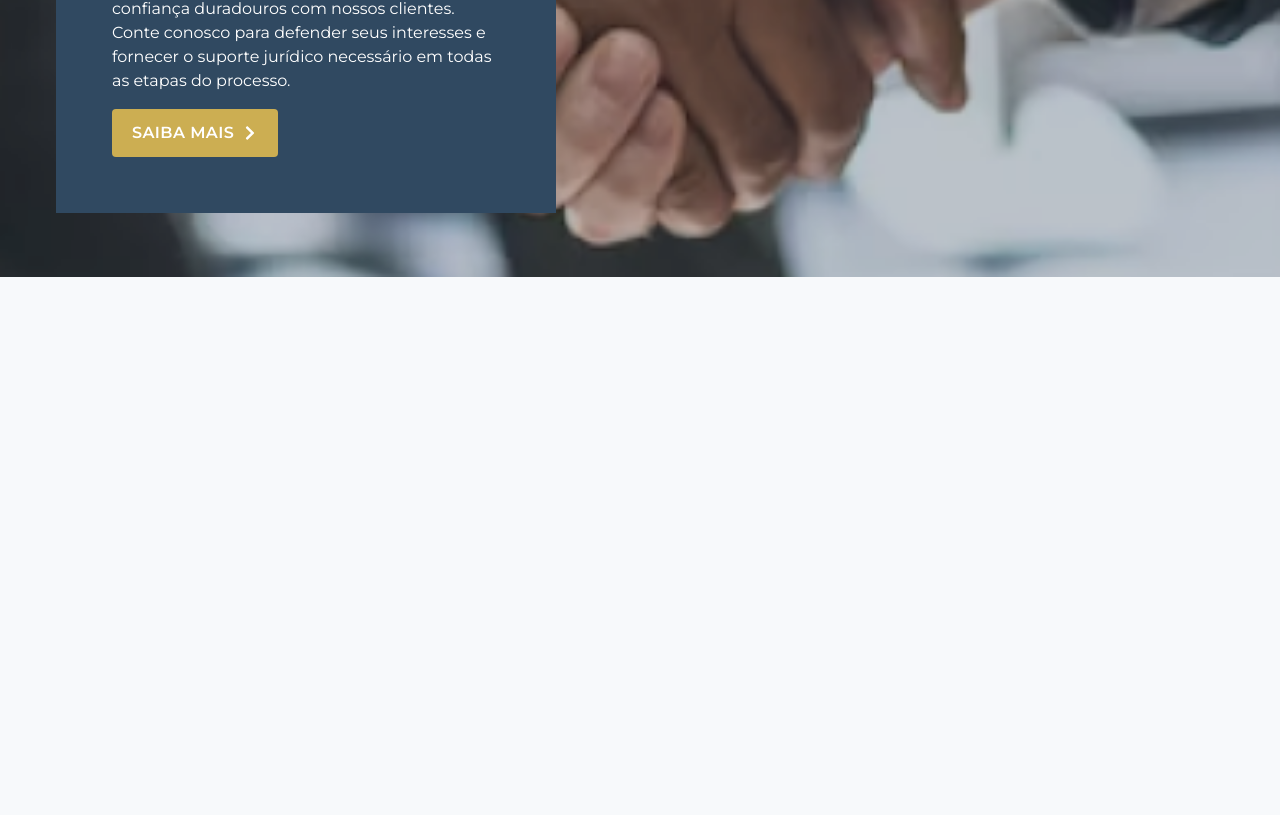
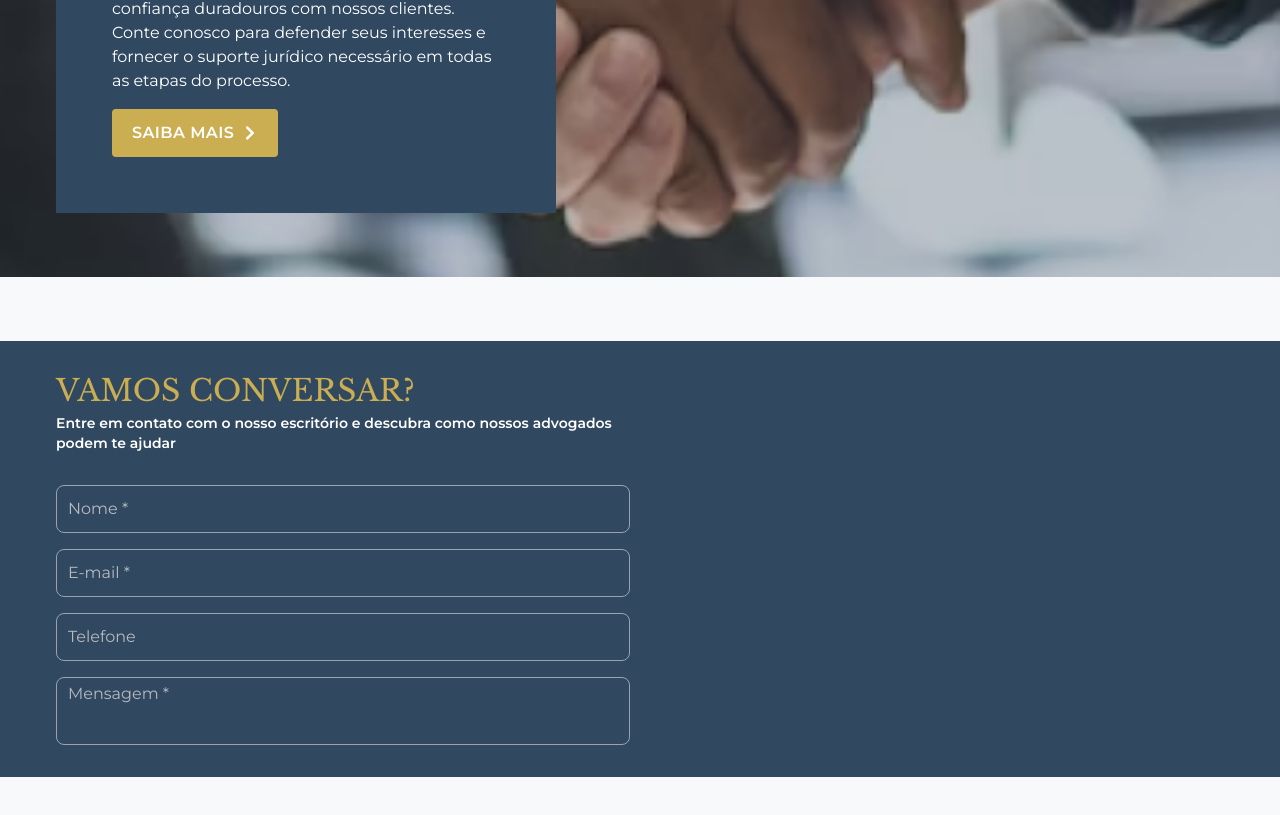
Before and after one commit to Wudson-Batista/hanover_advocacia, a React (Vite) app: page / in a window 1280 px wide. Shown: the part 2263-3078 px from the top of the page. Before the commit the page ends 2540 px from the top, so only its background shows below. Built offline with nearby package versions, Linux system fonts and the light colour scheme.

Commit message:
Contact section on homepage

```diff
--- a/src/Pages/Home.jsx
+++ b/src/Pages/Home.jsx
@@ -5,6 +5,7 @@ import Button from '../Components/Button'
 import Title from '../Components/Title'
 import ServicesSection from '../Components/sections/ServicesSection'
 import AboutSection from '../Components/sections/AboutSection'
+import ContactSection from '../Components/sections/ContactSection'
 
 function Home() {
     return (
@@ -22,6 +23,7 @@ function Home() {
             </Banner>
             <ServicesSection></ServicesSection>
             <AboutSection></AboutSection>
+            <ContactSection></ContactSection>
         </main>
     )
 }
```
